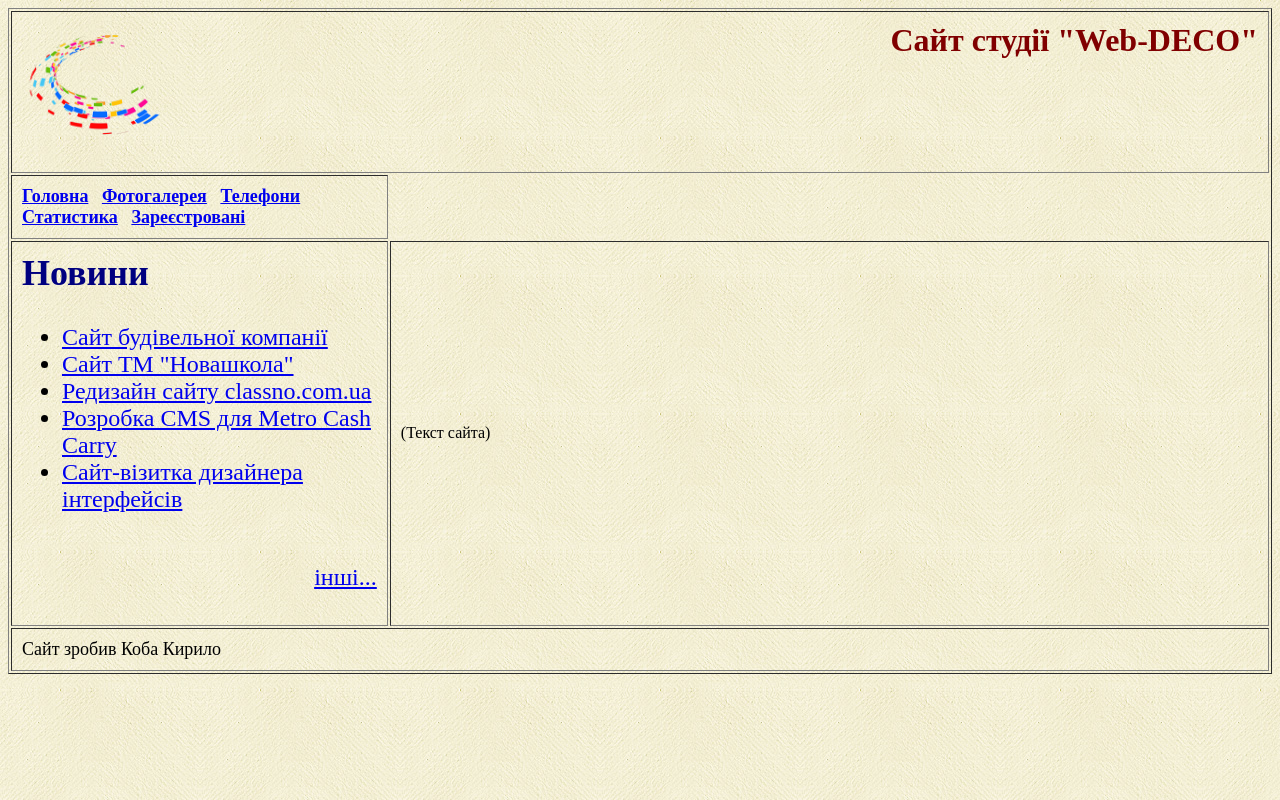
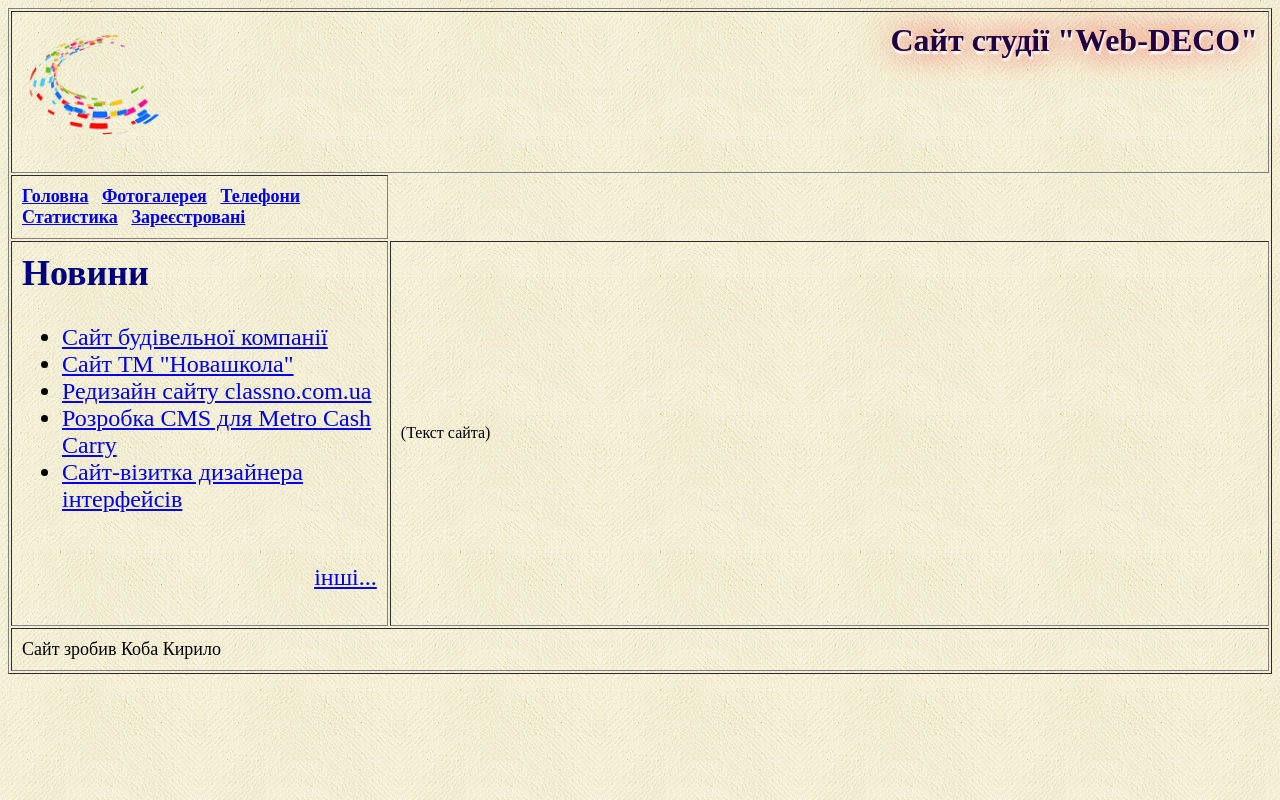
Before and after one commit to kuldud3/kuldud3.github.io, a plain HTML site: page index.html in a window 1280 px wide. Drawn offline with Linux system fonts and the light colour scheme.

Commit message:
08 - Додав стиль-тінь

```diff
--- a/index.html
+++ b/index.html
@@ -2,6 +2,14 @@
   <HEAD>
     <meta charset="utf-8">
 	<title>Сайт web-студії "Web-DECO"</title>
+<!-- ========================= css стили ========================= -->
+<style>
+			.shadowtext {
+				text-shadow: 1px 3px 2px white, 0 0 1em red;
+				color: #210042;
+				font-size: 2em;
+				}
+</style>
   </HEAD>
   <BODY>
   <BODY background="images/bg.jpg">
```
